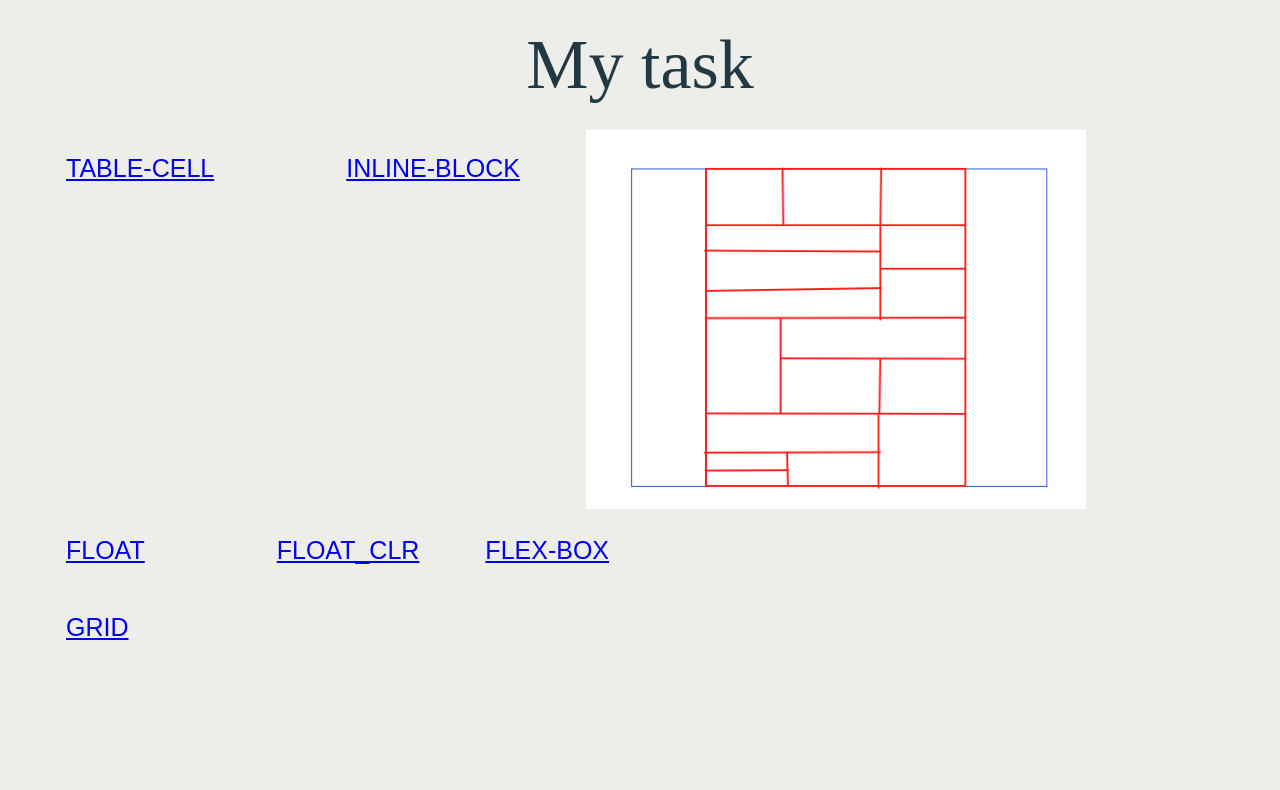
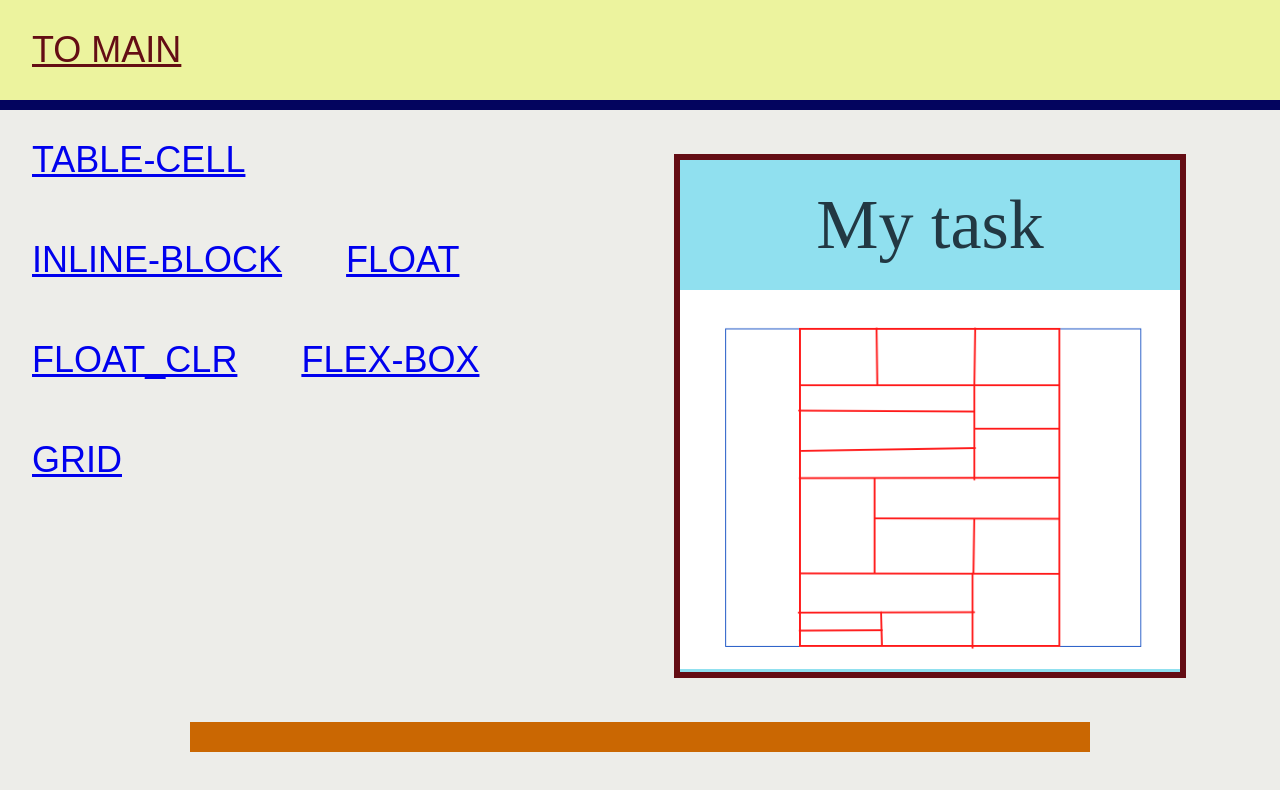
Before and after one commit to Moyshin94/hillelHM, a plain HTML site: page block model/index.html in a window 1280 px wide. Drawn offline with Linux system fonts and the light colour scheme; files that its build step writes are made by us from their sources.

Commit message:
corrections

```diff
--- a/block model/index.html
+++ b/block model/index.html
@@ -1,16 +1,20 @@
 <!DOCTYPE html>
 <html lang="en">
-
   <head>
-  <meta charset="UTF-8">
+    <meta charset="UTF-8" />
     <title>Block model</title>
-  <link rel="stylesheet" href="css/style.css">
+    <link rel="stylesheet" href="../css/style.css" />
   </head>
 
   <body>
-  <div class="main-div">
+    <div class="wrapper_block_page">
+      <a class="link" href="../../index.html">to main</a>
+      <div class="div_task_img">
         <h1>My task</h1>
-    <img src="image/task.png" alt="task" width="500">
+        <img src="image/task.png" alt="task" width="500" />
+        <!-- <div class="clr"></div> -->
+      </div>
+      <div>
         <div class="table-cell">
           <a href="table-box/index.html" class="link">table-cell</a>
         </div>
@@ -20,7 +24,7 @@
         <div class="float">
           <a href="float/index.html" class="link">float</a>
         </div>
-    <div class="float">
+        <div class="float_clr">
           <a href="float_clr/index.html" class="link">float_clr</a>
         </div>
         <div class="flex-box">
@@ -29,7 +33,8 @@
         <div class="grid">
           <a href="grid/index.html" class="link">grid</a>
         </div>
+        <div class="clr"></div>
+      </div>
     </div>
   </body>
-
 </html>
--- a/css/style.css
+++ b/css/style.css
@@ -224,7 +224,7 @@ p {
   font-family: Arial, Helvetica, sans-serif;
   text-transform: uppercase;
   font-size: 36px;
-  padding-left: 16px;
+  padding: 32px;
   display: block;
 }
 .link:hover {
@@ -260,8 +260,6 @@ p {
   border-radius: 16px;
 }
 
-/* POSITION BALE PAGE */
-
 .film-list {
   text-align: center;
   font-size: 24px;
@@ -270,6 +268,7 @@ p {
   font-weight: 600;
   justify-content: center;
 }
+/* POSITION BALE PAGE */
 
 .img_for_plate {
   position: relative;
@@ -291,25 +290,33 @@ p {
 
 /* Currant war page */
 
-.urant-war-blok-pic img a {
-  text-align: center;
+/* BLOCK SECTION */
+/* BLOCK PAGE */
+
+.wrapper_block_page > a {
+  display: block;
+  background-color: var(--color-green1);
+  border-bottom: 10px solid var(--color-blue5);
 }
 
-/* Block section */
+.div_task_img {
+  color: var(--color-green4);
+  outline: solid 6px var(--color-red3);
+  background-color: var(--color-blue2);
+  margin: 50px 100px;
+  float: right;
+  max-width: 500px;
+}
 
 .table-cell,
 .inline-block,
-.float {
+.float,
+.float_clr,
+.flex-box,
+.grid {
   float: left;
 }
-
-.link {
-  font-size: 25px;
-  padding: 26px 66px;
-  text-transform: uppercase;
-}
-
-/* from table-cell */
+/* TABLE CELL */
 
 .main-div-table-cell {
   width: 1400px;
```
Lines whose indentation alone changed are shown as unchanged.
